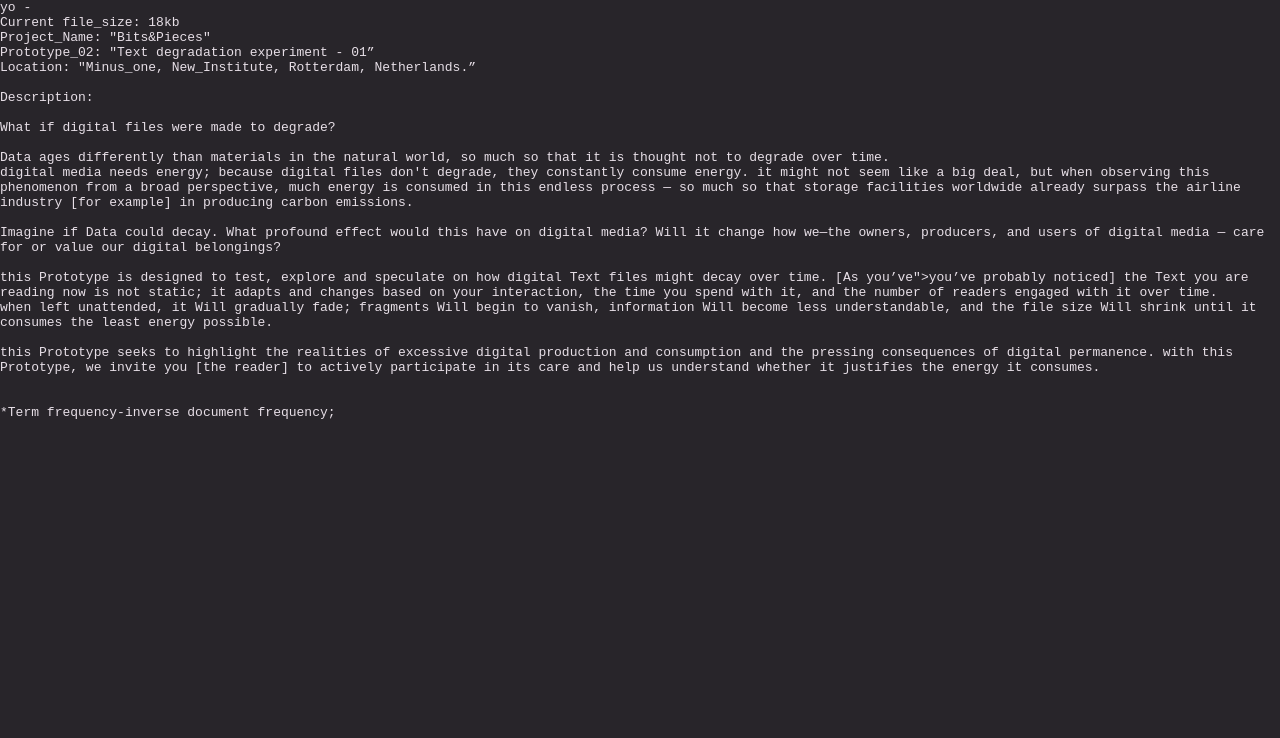
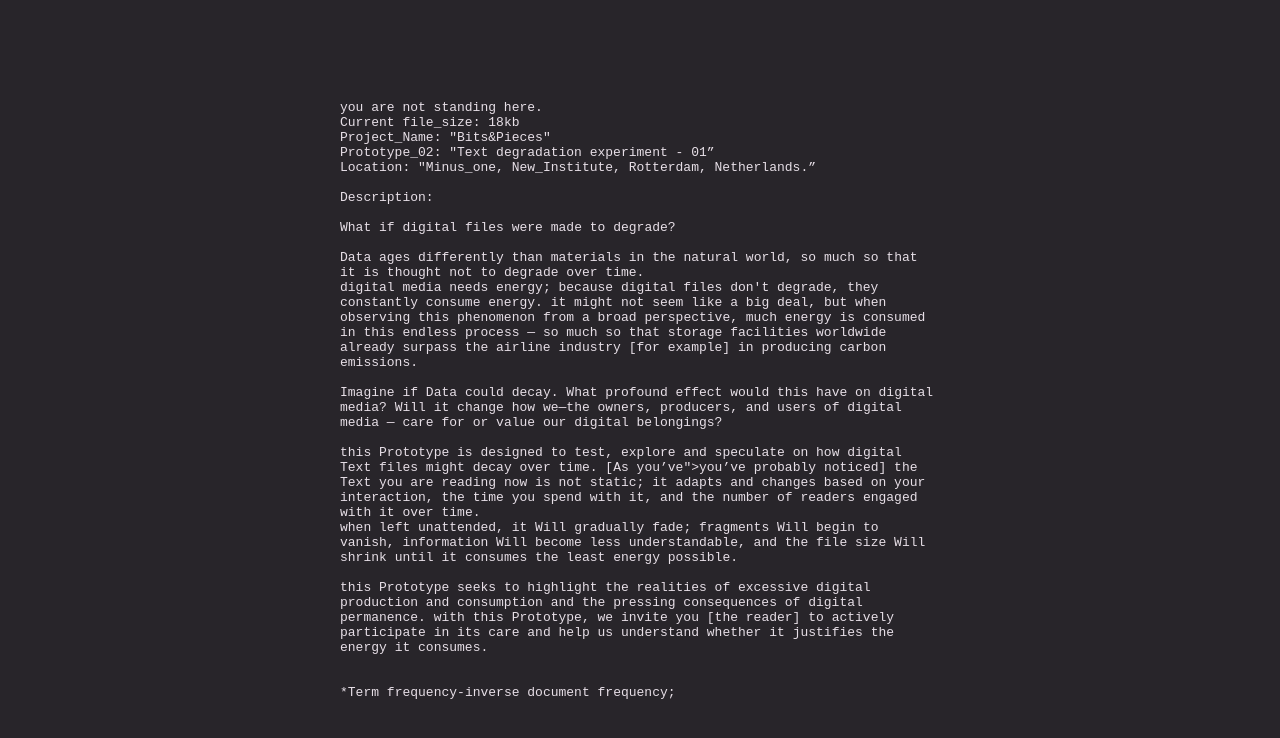
Before and after one commit to erezlevanon/textdecay, an Angular app in the folder frontend/: page / in a window 1280 px wide. Shown: the top 738 px of the page. Built offline with nearby package versions, Linux system fonts and the light colour scheme; no server answers.

Commit message:
basic functionality

```diff
--- a/frontend/src/app/app.component.html
+++ b/frontend/src/app/app.component.html
@@ -1,4 +1,6 @@
 <div>
-  yo - {{ getSensorRead() | async }}
-  <div class="text-container" [innerHTML]="asHtml() | async"></div>
+ {{ (latestRead | async) ? "you are standing here." : "you are not standing here." }}
+  <div class="text-container">
+    <div class="actual-text" [innerHTML]="asHtml() | async"></div>
+  </div>
 </div>
--- a/frontend/src/app/app.component.scss
+++ b/frontend/src/app/app.component.scss
@@ -6,31 +6,11 @@
   min-height: 100vh;
   height: 100vh;
   overflow: hidden;
+  justify-content: center;
+  align-items: center;
 }
 
-.images-container {
+.text-container {
+  max-width: 600px;
   display: flex;
-  //flex-grow: 1;
-  flex-direction: column;
-  align-items: center;
-  width: 100%;
 }
-
-.image-instance {
-  display: flex;
-  margin: 5px;
-  position: relative;
-}
-
-.images-explorer {
-  display: flex;
-  flex-direction: column;
-  flex-grow: 1;
-  max-height: 100%;
-  overflow-y: scroll;
-}
-
-.detail-view {
-  min-width: 500px;
-  max-width: 50%;
-}
--- a/frontend/src/app/app.component.ts
+++ b/frontend/src/app/app.component.ts
@@ -27,18 +27,27 @@ import {AsyncPipe, NgForOf, NgIf} from "@angular/common";
 export class AppComponent implements OnInit {
   title = 'decaying_storage_frontend';
 
-  private readonly interval = interval(1000);
+  private readonly interval = interval(100);
+  readonly latestRead = this.interval.pipe(
+    switchMap(() => this.sensorApi.getSensorRead()),
+    shareReplay(),
+    tap(v => {
+      if (v) {
+        this.decayFactor++;
+      } else {
+        this.decayFactor--
+      }
+    }),
+    tap(() => this.updateClasses()));
 
-  private readonly latestRead = this.interval.pipe(switchMap(
-    () => this.sensorApi.getSensorRead()
-  ), shareReplay(), tap((read) => this.updateClasses(read)))
+  private decayFactor = 0;
 
   constructor(private readonly sensorApi: SensorApiService, private readonly text: TextService, private readonly route: ActivatedRoute, private elem: ElementRef) {
+    this.latestRead.subscribe();
   }
 
   ngOnInit() {
     this.updateImages();
-    this.sensorApi.resetMock().subscribe();
   }
 
   updateImages() {
@@ -60,17 +69,13 @@ export class AppComponent implements OnInit {
     return `${Math.floor(Math.random() * interval * 2) - interval}${unit}`;
   }
 
-  getSensorRead(): Observable<number> {
-    return this.latestRead;
-  }
-
-  private updateClasses(read: number) {
+  private updateClasses() {
     for (const term of this.text.terms.value) {
       const normalizedScore = this.mapValue(this.text.getTFIDF(term), this.text.minScore.value, this.text.maxScore.value, 0, 1000);
       try {
         for (const e of this.elem.nativeElement.querySelectorAll(`.${term}`)) {
           // console.log(read, normalizedScore);
-          if (normalizedScore > read) {
+          if (normalizedScore > this.decayFactor) {
             e.classList.add('hidden');
           } else {
             e.classList.remove('hidden');
@@ -85,4 +90,8 @@ export class AppComponent implements OnInit {
   private mapValue(x: number, oldMin: number, oldMax: number, newMin: number, newMax: number) {
     return (x - oldMin / (oldMax - oldMin)) * (newMax - newMin) + newMin;
   }
+
+  getDecayFactor() {
+    return this.decayFactor;
+  }
 }
--- a/frontend/src/app/sensor_api.service.ts
+++ b/frontend/src/app/sensor_api.service.ts
@@ -9,17 +9,10 @@ export class SensorApiService {
   constructor(private http: HttpClient) {
   }
 
-  getSensorRead(): Observable<number> {
+  getSensorRead(): Observable<boolean> {
     let url = "http://localhost:8000/api/v1/read_sensor/";
     return (this.http.get(url)).pipe(map(response => {
-      return response as number;
-    }));
-  }
-
-  resetMock(): Observable<any> {
-    let url = "http://localhost:8000/api/v1/reset_mock/";
-     return (this.http.get(url)).pipe(map(response => {
-      return response;
+      return response as boolean;
     }));
   }
 }
```
Also changed, not shown: 2 other files (tests, documents, lock files or other folders).
